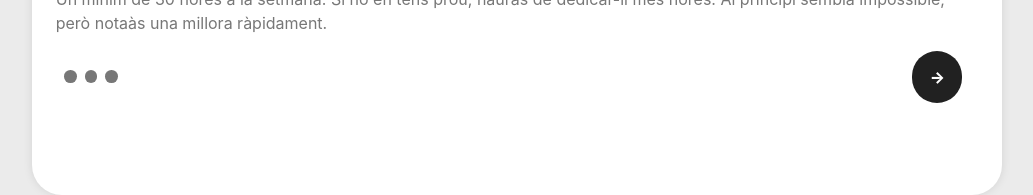
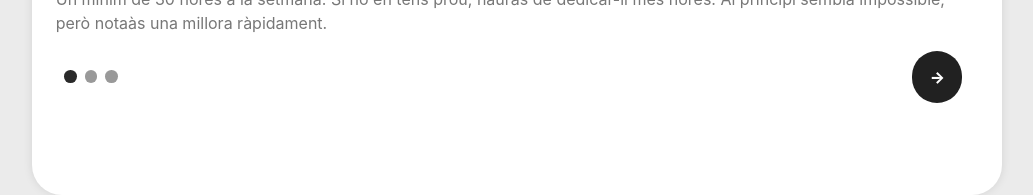
Before and after one commit to francamateus93/5.onboarding-digital, a React (Vite) app: page / in a window 1280 px wide. Shown: the part 545-740 px from the top of the page, without its empty margins (123-1156 px from the left). Built offline with nearby package versions, Linux system fonts and the light colour scheme.

Commit message:
Exercise 5 - Completed

```diff
--- a/package.json
+++ b/package.json
@@ -11,7 +11,8 @@
   },
   "dependencies": {
     "react": "^18.3.1",
-    "react-dom": "^18.3.1"
+    "react-dom": "^18.3.1",
+    "styled-components": "^6.1.13"
   },
   "devDependencies": {
     "@eslint/js": "^9.15.0",
--- a/src/App.css
+++ b/src/App.css
@@ -62,11 +62,6 @@ body {
   border: none;
   cursor: pointer;
   transition: background-color 0.3s ease;
-}
-
-.btn-next:hover {
-  border: none;
-  background-color: #373737;
 }
 
 .btn-prev {
--- a/src/components/Indicators.jsx
+++ b/src/components/Indicators.jsx
@@ -1,13 +1,28 @@
 import React from "react";
+import styled from "styled-components"
+
+const IndicatorsContainer = styled.div`
+  display: flex;
+  gap: 0.5rem;
+  align-items: center;
+  justify-content: start;
+`;
+
+const Indicator = styled.div`
+  width: 0.8rem;
+  height: 0.8rem;
+  border-radius: 50%;
+  background-color: ${(props) => (props.active ? "#2a2a2a" : "#999")};
+  transition: background-color 0.5s ease;
+`;
 
 function Indicators({tutorialData, step}) {
   return (
-    <div className="indicators">
+    <IndicatorsContainer>
       {tutorialData.map((data) => (
-      <div key={data.id} className={`indicator ${data.id - 1 === step ? "active" : ""}`}>
-      </div>
+        <Indicator key={data.id} active={data.id - 1 === step} />
     ))}
-    </div>
+    </IndicatorsContainer>
   )
 }
 
```
Also changed, not shown: 1 other file (tests, documents, lock files or other folders).
